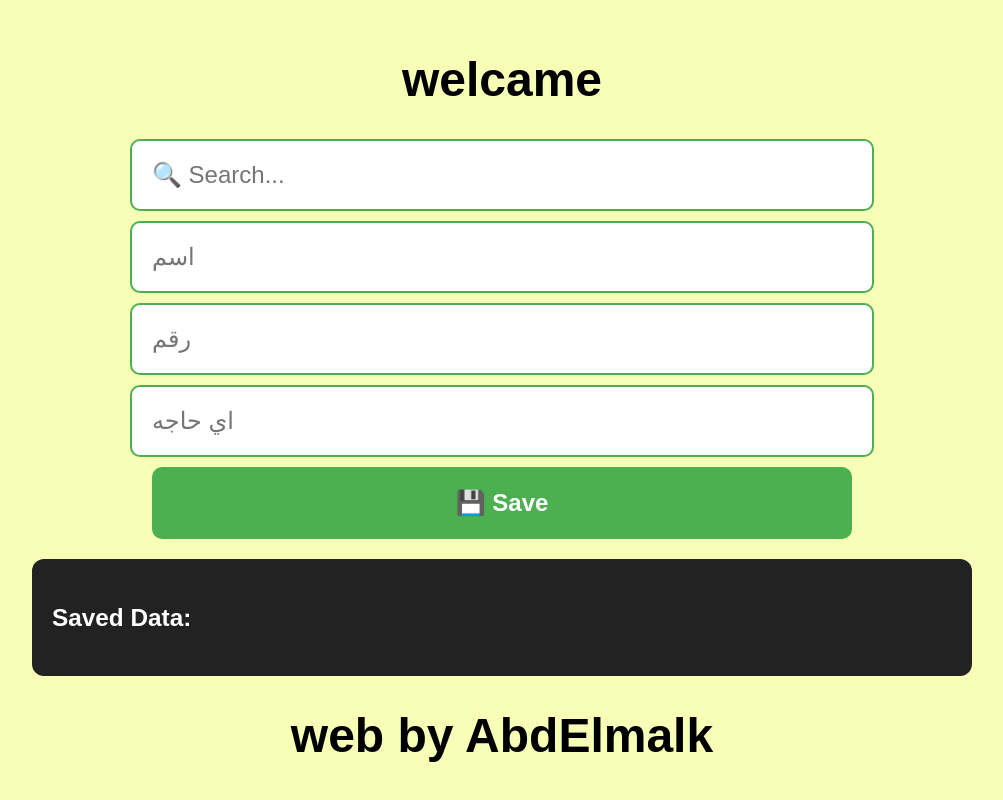
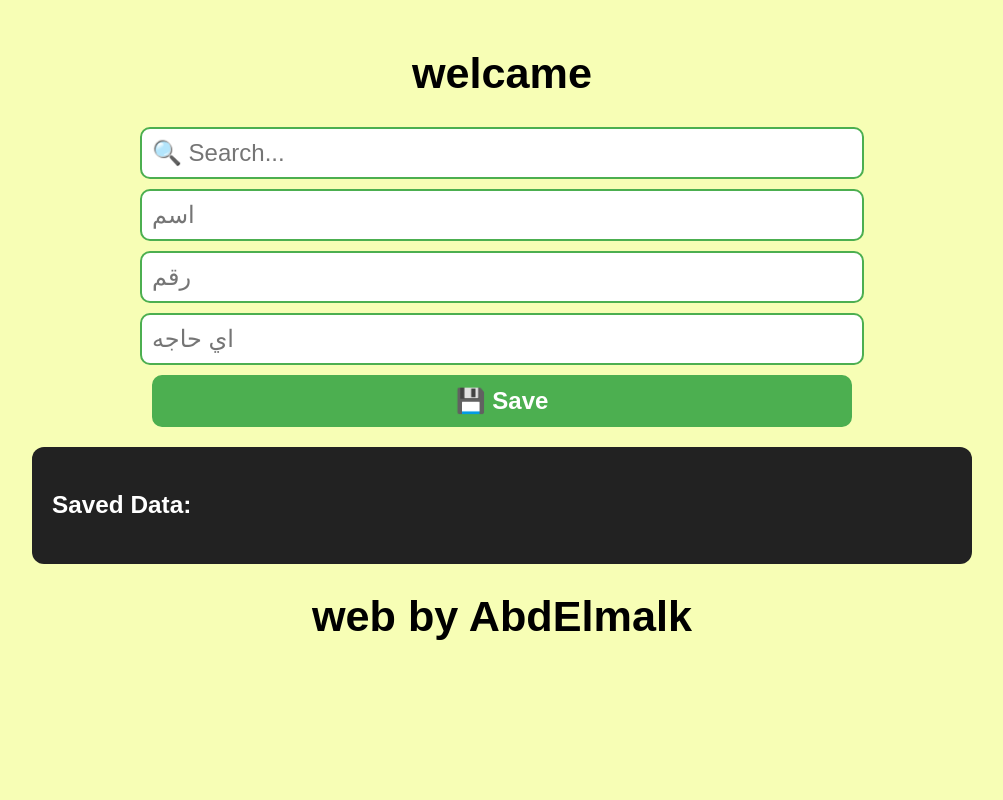
Before and after one commit to AbdElmalkAli/-, a plain HTML site: page index-html/index.html in a window 1280 px wide. Shown: the whole page, without its empty margins (138-1141 px from the left). Drawn offline with Linux system fonts and the light colour scheme.

Commit message:
Add files via upload

```diff
--- a/index-html/index.html
+++ b/index-html/index.html
@@ -16,10 +16,10 @@
     }
     h1 {
       color:#000000;
-      font-size:3rem; /* عنوان كبير */
+      font-size:2.7rem; /* عنوان كبير */
     }
     input, button {
-      padding:20px;  /* أكبر */
+      padding:10px;  /* أكبر */
       font-size:1.5rem; /* خط كبير */
       margin:10px;
       border-radius:10px;
```
